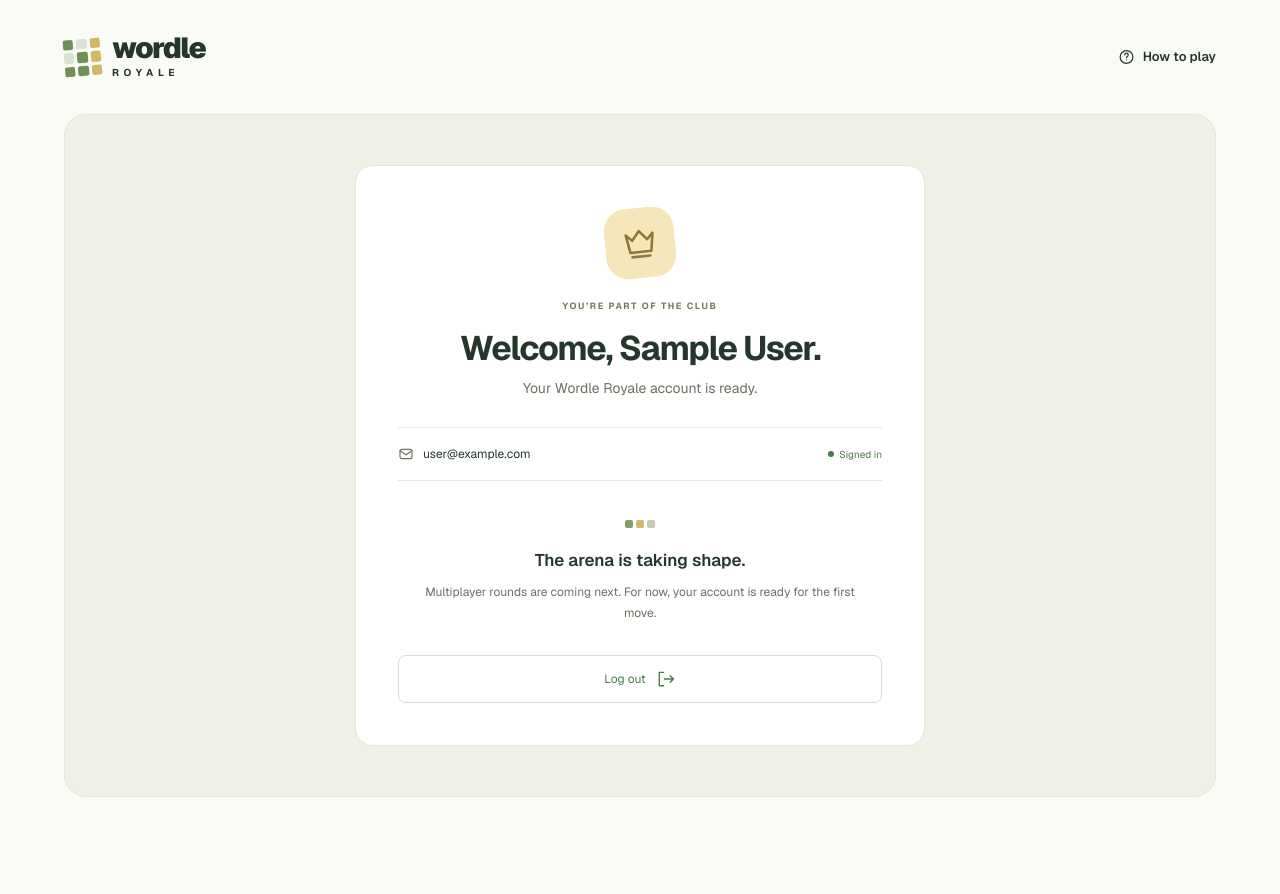
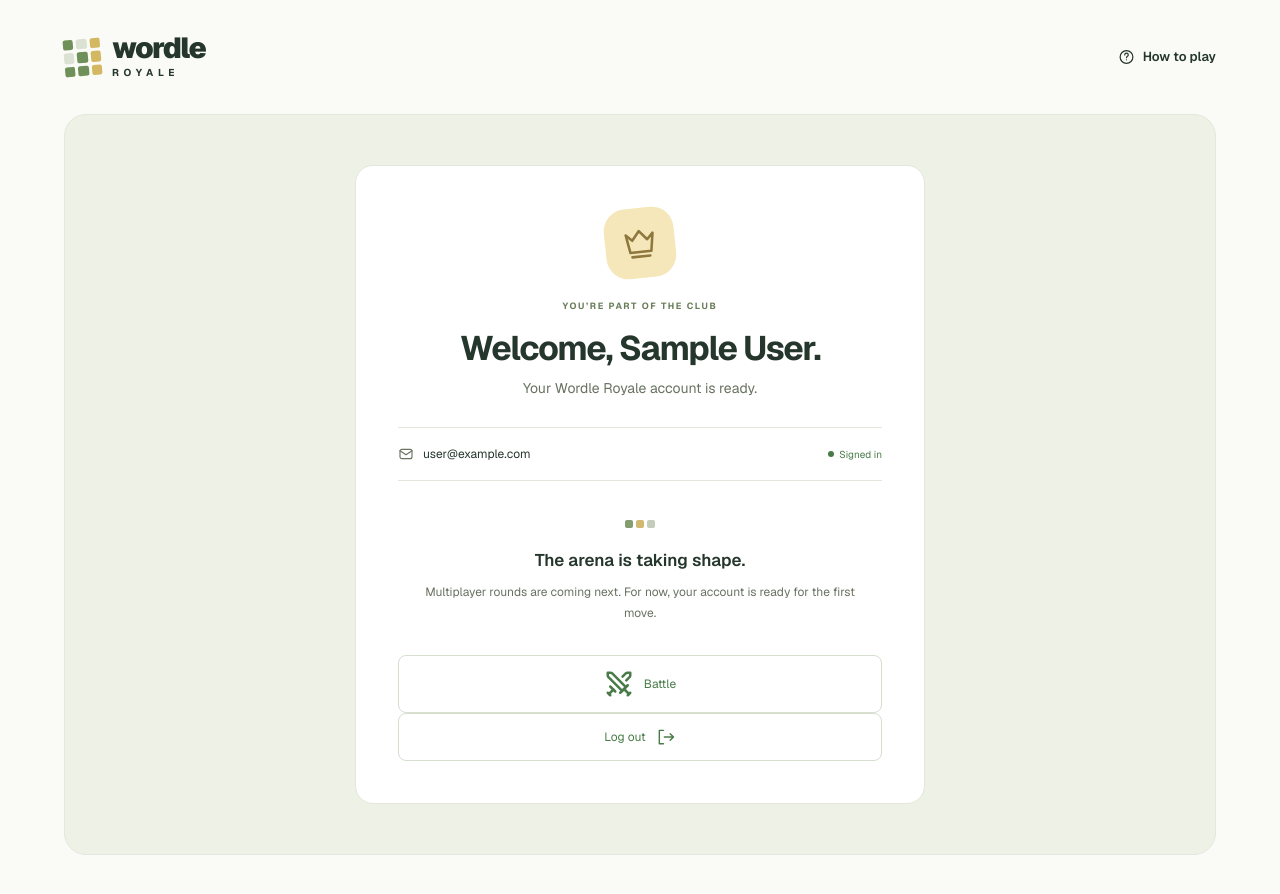
Before and after one commit to autumnalEqvinox/wordle-royale, a Next.js app in the folder wordle-royale/: page /account in a window 1280 px wide. Shown: the top 894 px of the page. Before the commit the page ends 853 px from the top, so only its background shows below. Built offline with nearby package versions, Linux system fonts and the light colour scheme; no server answers; sample sign-in values are in the browser's storage.

Commit message:
added a test button

```diff
--- a/wordle-royale/components/player-account.tsx
+++ b/wordle-royale/components/player-account.tsx
@@ -1,6 +1,7 @@
 "use client";
 
 import { useState } from "react";
+import { Swords, SwordsIcon } from 'lucide-react';
 import { useRouter } from "next/navigation";
 import { useAuth } from "@/components/auth-provider";
 import { Icon } from "@/components/icons";
@@ -56,6 +57,12 @@
           </p>
         )}
         <button
+        className="secondary-button"
+        onClick={() => router.push('/play')}>
+          <Swords size={30} aria-hidden="true" />
+          Battle
+        </button>
+        <button
           className="secondary-button"
           disabled={busy}
           onClick={handleLogout}
--- a/wordle-royale/package.json
+++ b/wordle-royale/package.json
@@ -11,6 +11,7 @@
   },
   "dependencies": {
     "firebase": "^12.19.0",
+    "lucide-react": "^1.56.0",
     "next": "16.4.0",
     "react": "19.3.0",
     "react-dom": "19.3.0"
```
Also changed, not shown: 1 other file (tests, documents, lock files or other folders).
